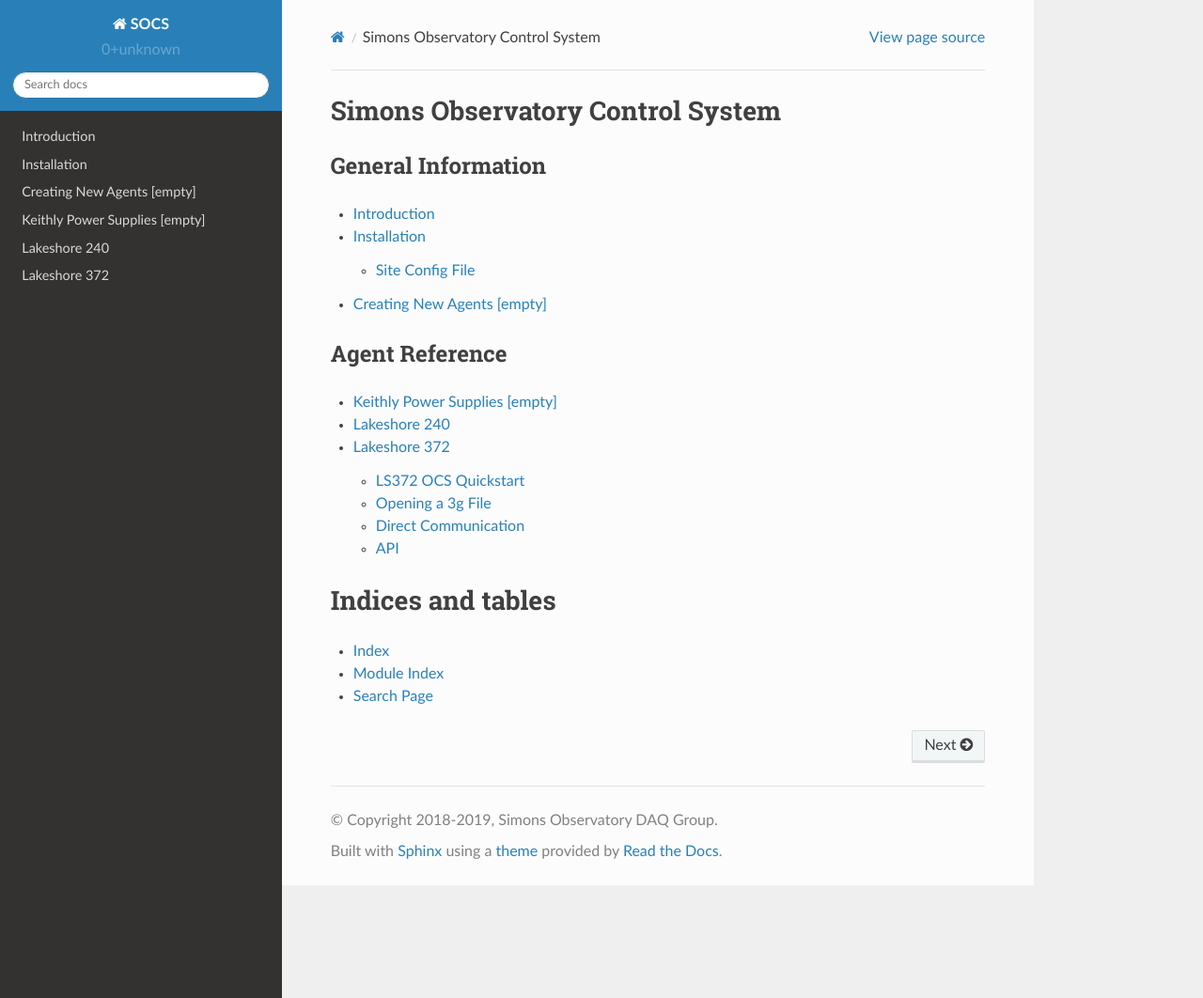
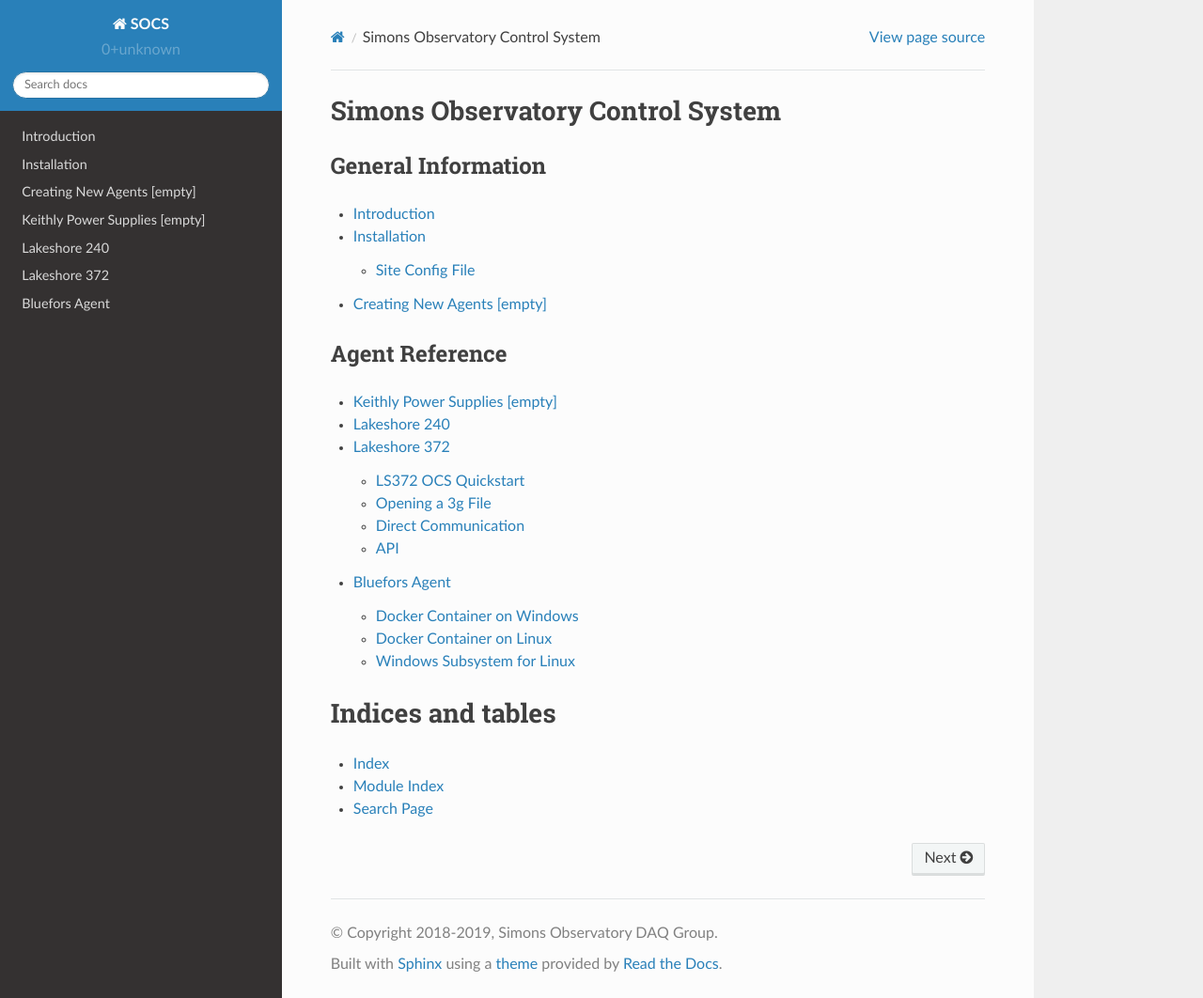
Before and after one commit to simonsobs/socs, a Sphinx documentation site: the page built from docs/index.rst, in a window 1280 px wide and 1062 px high. Shown: the whole window at 94% size. Built offline with Sphinx 7.4.7 and the Read the Docs theme 2.0.0, drawn with Linux system fonts in a browser that asks for light colours; some of the changed lines change nothing that is shown.

Commit message:
Document Bluefors Agent configuration

```diff
--- /dev/null
+++ b/docs/bluefors_agent.rst
@@ -0,0 +1,62 @@
+.. highlight:: rst
+
+.. _bluefors_agent:
+
+==============
+Bluefors Agent
+==============
+
+The Bluefors Agent is an OCS Agent which tracks the contents of the Bluefors
+logs and passes them to the live monitor and to the OCS housekeeping data
+aggregator.
+
+The Bluefors software must run on a Windows OS. This may make integrating into
+OCS different than on a linux box (where we run in a Docker container)
+depending on your computer configuration. We'll discuss possible (and
+recommended) configurations here.
+
+Docker Container on Windows
+---------------------------
+This is the recommended configuration, but has yet to be developed and tested
+on Windows. Check back soon. In the meantime, you can run on the WSL, as
+detailed below.
+
+Dependencies
+____________
+
+- Windows 10 Pro/Enterprise
+- Docker for Windows
+
+Docker Container on Linux
+-------------------------
+If you are running your Windows 10 installation in a virtualized environment
+then you may have difficulty running Docker, depending on what virtualization
+software you are using and what type of CPU you have. In this case we suggest
+you log to directory that is shared with the host and run the bluefors Agent
+docker container on the Linux host. The configuration should be similar to that
+outlined above, but with different paths.
+
+Windows Subsystem for Linux
+---------------------------
+Windows 10 has a feature called Windows Subsystem for Linux, which allows you
+to run Linux CLI tools in Windows. This can be used much like you would if you
+were to configure a linux host to run an OCS Agent. While we recommend running
+OCS Agents in Docker containers, this configuration is still possible.
+
+You should refer to the OCS documentation for how to install, but the general
+outline is:
+- Install git
+- Clone the ocs, socs, and ocs-site-configs repositories
+- Install ocs and socs
+- Configure your ocs-config file and perform the associated setup
+- Start the Bluefors agent and command it to acquire data via an OCS client
+- Create a sisock-data-feed-server container for live monitoring
+
+An example configuration for your ocs config file::
+
+      {'agent-class': 'BlueforsAgent',
+       'instance-id': 'bluefors',
+       'arguments': [['--log-directory', '/mnt/c/Users/Dilfridge/Desktop/BlueFors/Logs/']]
+      }
+
+The `--log-directory` argument will need to be updated in your configuration.
--- a/docs/index.rst
+++ b/docs/index.rst
@@ -23,6 +23,7 @@
    keithley-psu
    lakeshore240
    lakeshore372
+   bluefors_agent
 
 
 Indices and tables
```
